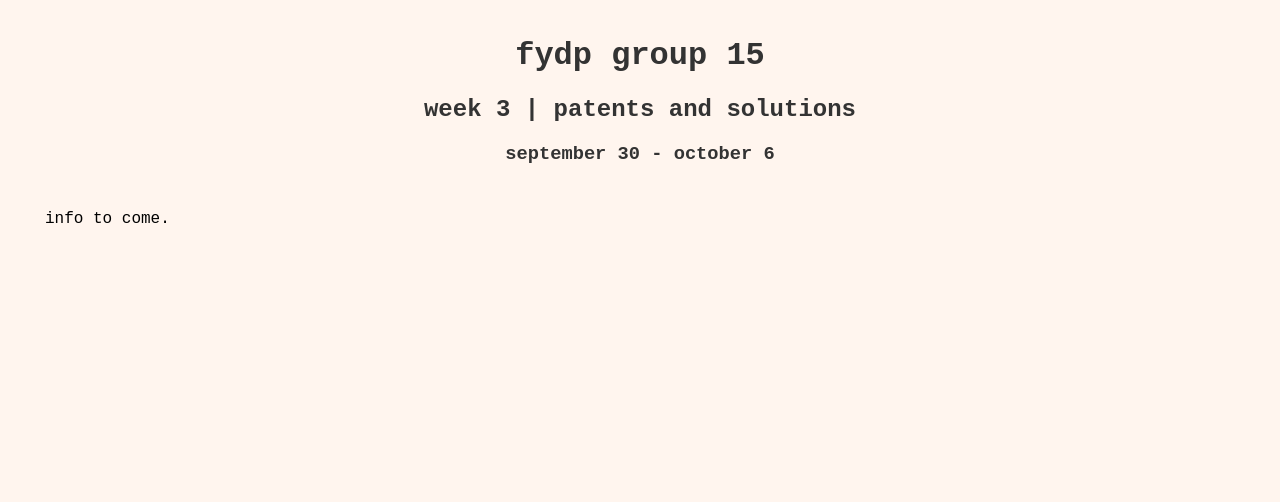
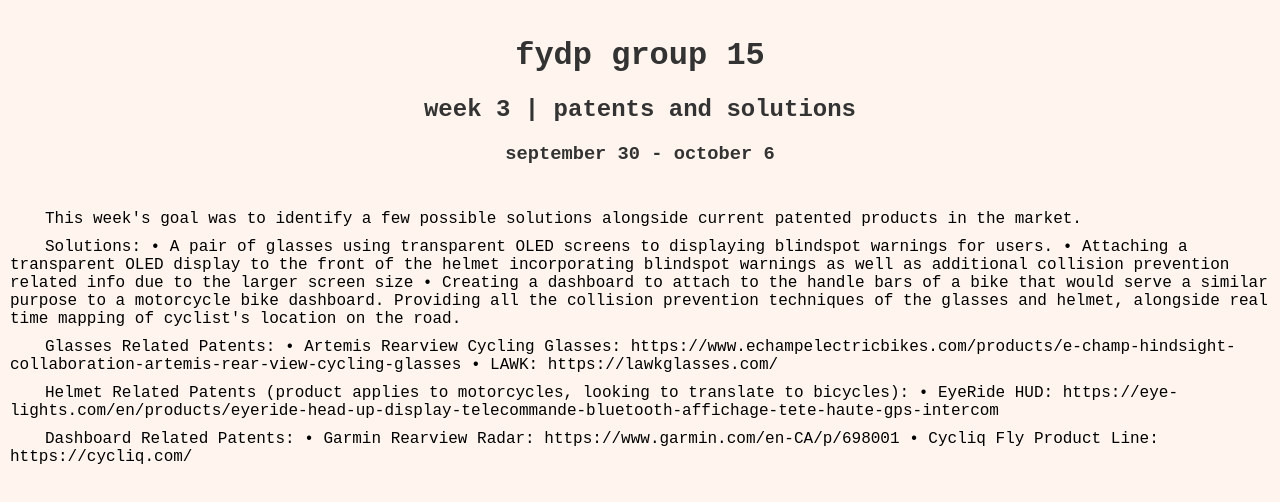
Before and after one commit to FYDP-Group15/progress-website, a plain HTML site: page weekly_progress_files/week_3.html in a window 1280 px wide. Drawn offline with Linux system fonts and the light colour scheme.

Commit message:
october 8th update

```diff
--- a/weekly_progress_files/week_3.html
+++ b/weekly_progress_files/week_3.html
@@ -18,7 +18,29 @@
 
     <section>
         <p>
-            info to come.
+            This week's goal was to identify a few possible solutions alongside current patented products in the market.
+        </p>
+        <p>
+            Solutions:
+            &#8226; A pair of glasses using transparent OLED screens to displaying blindspot warnings for users.
+            &#8226; Attaching a transparent OLED display to the front of the helmet incorporating blindspot warnings as well as additional collision prevention
+            related info due to the larger screen size
+            &#8226; Creating a dashboard to attach to the handle bars of a bike that would serve a similar purpose to a motorcycle bike dashboard. Providing all
+            the collision prevention techniques of the glasses and helmet, alongside real time mapping of cyclist's location on the road.
+        </p>
+        <p>
+            Glasses Related Patents:
+            &#8226; Artemis Rearview Cycling Glasses: https://www.echampelectricbikes.com/products/e-champ-hindsight-collaboration-artemis-rear-view-cycling-glasses
+            &#8226; LAWK: https://lawkglasses.com/
+        </p>
+        <p>
+            Helmet Related Patents (product applies to motorcycles, looking to translate to bicycles):
+            &#8226; EyeRide HUD: https://eye-lights.com/en/products/eyeride-head-up-display-telecommande-bluetooth-affichage-tete-haute-gps-intercom
+        </p>
+        <p>
+            Dashboard Related Patents:
+            &#8226; Garmin Rearview Radar: https://www.garmin.com/en-CA/p/698001
+            &#8226; Cycliq Fly Product Line: https://cycliq.com/
         </p>
     </section>
 
```
Also changed, not shown: weekly_progress_files/week_1.html (+20 -1 lines), weekly_progress_files/week_2.html (+23 -1 lines), weekly_progress_files/week_4.html (+2 -1 lines), 1 other file.
